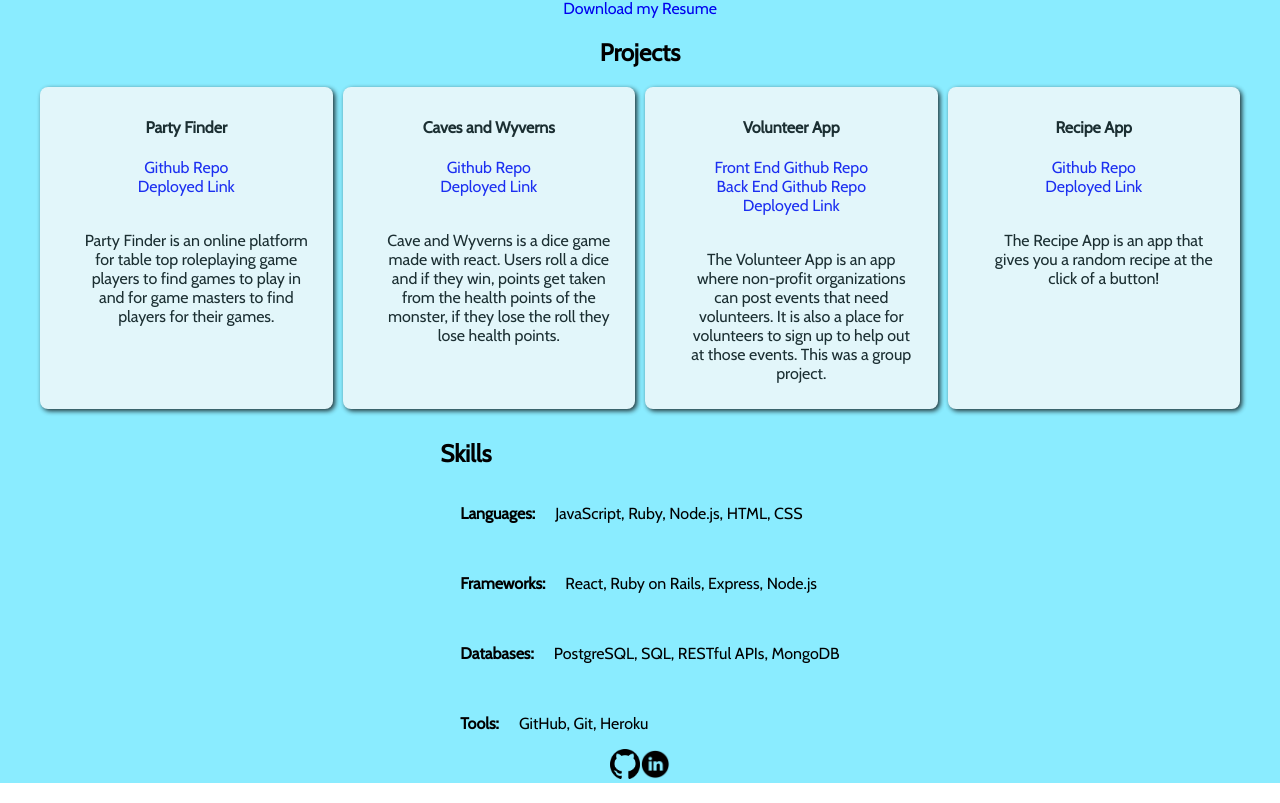
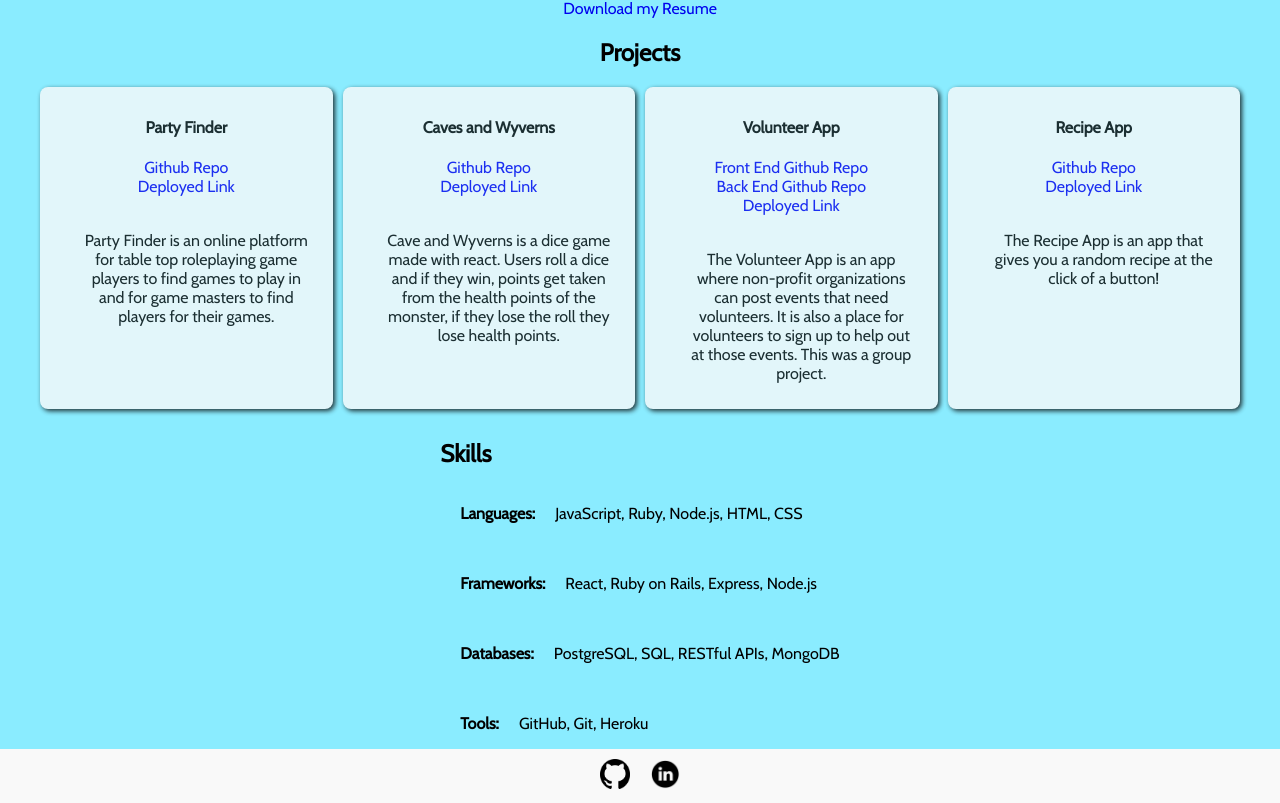
Before and after one commit to laurabow/portfolio, a React (Create React App) app in the folder client/: page / in a window 1280 px wide. Shown: the part 338-1141 px from the top of the page. Built offline with nearby package versions, Linux system fonts and the light colour scheme.

Commit message:
background color and padding on footer:

```diff
--- a/client/src/components/UI/Footer.css
+++ b/client/src/components/UI/Footer.css
@@ -1,3 +1,8 @@
 .footer img {
   height: 30px;
+  padding: 10px;
 }
+
+.footer-container {
+  background-color: #f9f9f9;
+}
```
